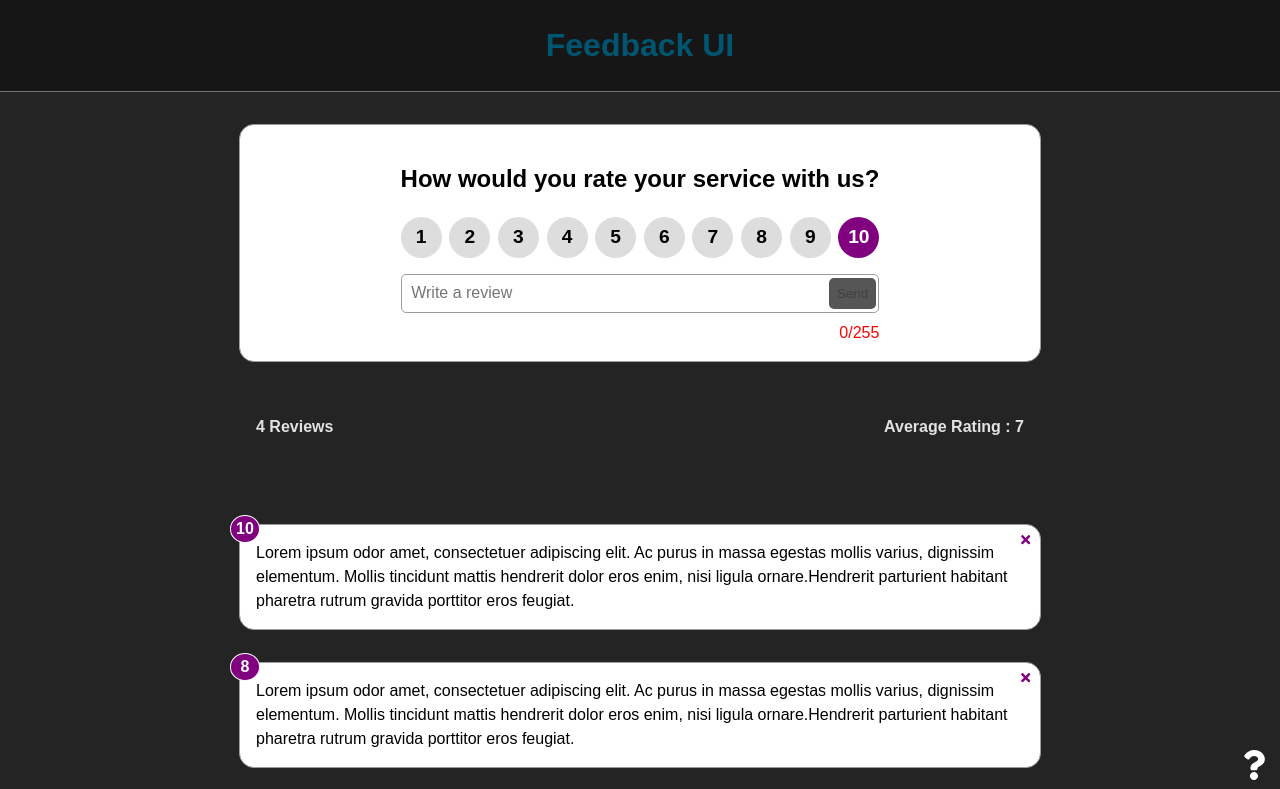
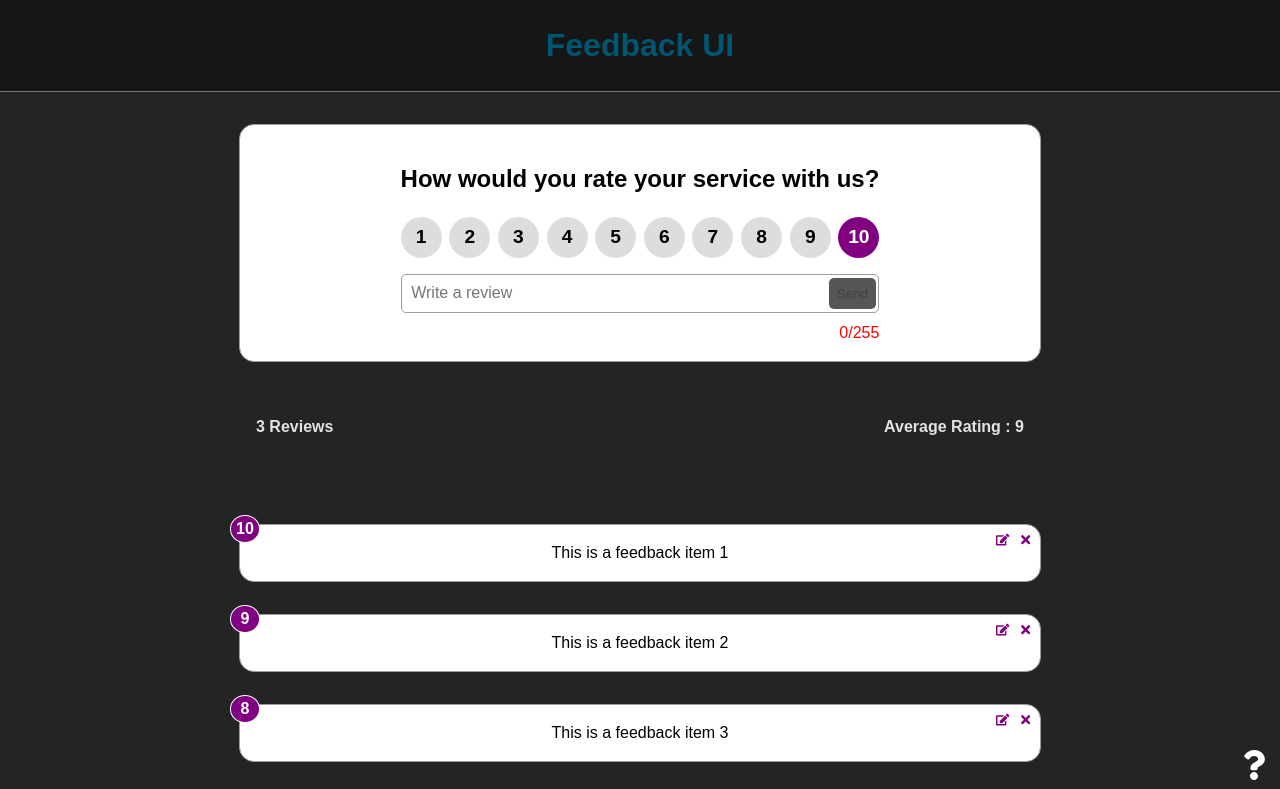
Before and after one commit to yusufalperendumlu/feedback-app, a React (Create React App) app: page / in a window 1280 px wide. Shown: the top 789 px of the page. Built offline with nearby package versions, Linux system fonts and the light colour scheme.

Commit message:
feat: useContext used

```diff
--- a/src/App.js
+++ b/src/App.js
@@ -1,5 +1,3 @@
-import { v4 as uuidv4 } from "uuid";
-import { useState } from "react";
 import {
   BrowserRouter as Router,
   Route,
@@ -9,7 +7,9 @@ import {
 
 import AboutPage from "./pages/AboutPage";
 
-import IFeedbackData from "./data/IFeedbackData";
+import { FeedbackProvider } from "./context/FeedbackContext";
+
+// import IFeedbackData from "./data/IFeedbackData";
 
 import Card from "./components/shared/Card";
 
@@ -21,19 +21,10 @@ import FeedbackForm from "./components/FeedbackForm";
 import Post from "./components/Post";
 
 function App() {
-  const [feedback, setFeedback] = useState(IFeedbackData);
-
-  const addFeedback = (newFeedback) => {
-    newFeedback.id = uuidv4();
-    setFeedback([newFeedback, ...feedback]);
-  };
-
-  const deleteFeedback = (id) => {
-    const newFeedback = feedback.filter((feedback) => feedback.id !== id);
-    setFeedback(newFeedback);
-  };
+  // const [feedback, setFeedback] = useState(IFeedbackData);
 
   return (
+    <FeedbackProvider>
       <Router>
         <Header />
 
@@ -44,18 +35,16 @@ function App() {
               path="/"
               element={
                 <>
-                <FeedbackForm handleAdd={addFeedback} />
-                <FeedbackStats feedback={feedback} />
-                <FeedbackList
-                  feedback={feedback}
-                  handleDelete={deleteFeedback}
-                />
+                  <FeedbackForm />
+                  <FeedbackStats />
+                  <FeedbackList />
                 </>
               }
             ></Route>
 
             <Route path="/about" element={<AboutPage />} />
             <Route path="/post/*" element={<Post />} />
+            <Route path="/*" element={<p>Not found</p>} />
           </Routes>
 
           <Card>
@@ -70,6 +59,7 @@ function App() {
           <AboutIconLink />
         </div>
       </Router>
+    </FeedbackProvider>
   );
 }
 
--- a/src/components/FeedbackForm.jsx
+++ b/src/components/FeedbackForm.jsx
@@ -1,19 +1,37 @@
-import { useState } from "react";
+import { useState, useContext, useEffect } from "react";
 import Card from "./shared/Card";
 import Button from "./shared/Button";
 import RantingSelect from "./RatingSelect";
+import FeedbackContext from "../context/FeedbackContext";
 
-const FeedbackForm = ({ handleAdd }) => {
+const FeedbackForm = () => {
   const [text, setText] = useState("");
   const [rating, setRating] = useState(10);
   const [btnDisabled, setbtnDisabled] = useState(true);
   const [message, setMessage] = useState("0");
 
+  const { addFeedback, feedbackEdit } = useContext(FeedbackContext);
+
+  const clearInputs = () => {
+    setText("");
+    setRating(10);
+    setbtnDisabled(true);
+    setMessage("0");
+  };
+
+  useEffect(() => {
+    if (feedbackEdit.edit === true) {
+      setbtnDisabled(false);
+      setText(feedbackEdit.item.text);
+      setRating(feedbackEdit.item.rating);
+    }
+  }, [feedbackEdit]);
+
   const handleTextChange = (e) => {
     if (text === "") {
       setbtnDisabled(true);
       setMessage(e.target.value.length);
-    } else if (text !== "" && text.trim().length <= 10) {
+    } else if (text && text.trim().length <= 10) {
       setbtnDisabled(true);
       setMessage(e.target.value.length);
     } else {
@@ -26,15 +44,16 @@ const FeedbackForm = ({ handleAdd }) => {
 
   const handleSubmit = (e) => {
     e.preventDefault();
-    if (text.trim().length > 10) {
+    if (text.length > 10) {
       const newFeedback = {
         text,
         rating,
       };
 
-      handleAdd(newFeedback);
+      addFeedback(newFeedback);
 
       setText("");
+      clearInputs();
     }
   };
 
--- a/src/components/FeedbackItem.jsx
+++ b/src/components/FeedbackItem.jsx
@@ -1,22 +1,30 @@
-import { FaTimes } from "react-icons/fa";
-import { useEffect, useState } from "react";
+import { FaEdit, FaTimes } from "react-icons/fa";
+import { useContext } from "react";
 import PropTypes from "prop-types";
 import Card from "./shared/Card";
+import FeedbackContext from "../context/FeedbackContext";
 
-function FeedbackItem({ item, handleDelete }) {
-  const [rating, setRating] = useState();
-  const [text, setText] = useState();
+function FeedbackItem({ item }) {
+  const { deleteFeedback, editFeedback } = useContext(FeedbackContext);
 
   return (
     <Card>
       <div className="num-display">{item.rating}</div>
       <button
         onClick={() => {
-          handleDelete(item.id);
+          deleteFeedback(item.id);
         }}
         className="close"
       >
         <FaTimes style={{ color: "purple", cursor: "pointer" }} />
+      </button>
+      <button
+        className="edit"
+        onClick={() => {
+          editFeedback(item.text);
+        }}
+      >
+        <FaEdit style={{ color: "purple" }} />
       </button>
       <div className="text-display">{item.text}</div>
       {/* <button onClick={handleClick}>Click</button> */}
--- a/src/components/FeedbackList.jsx
+++ b/src/components/FeedbackList.jsx
@@ -1,41 +1,24 @@
-import PropTypes from 'prop-types'
-import FeedbackItem from './FeedbackItem'
-import { useAutoAnimate } from '@formkit/auto-animate/react'
+//import PropTypes from "prop-types"; // obj
+import { useContext } from "react";
+import FeedbackItem from "./FeedbackItem";
+import { useAutoAnimate } from "@formkit/auto-animate/react";
+import FeedbackContext from "../context/FeedbackContext";
 
+function FeedbackList() {
+  const { feedback } = useContext(FeedbackContext);
 
-function FeedbackList ( {feedback, handleDelete} ) {
+  const [animationParent] = useAutoAnimate();
 
-    const [animationParent] = useAutoAnimate()
-
-    if (!feedback || feedback.length === 0 )
-    {
-        return (
-            <div>
-                No feedback to show
-            </div>
-        )
+  if (!feedback || feedback.length === 0) {
+    return <div>No feedback to show</div>;
   }
   return (
     <div className="comment" ref={animationParent}>
       {feedback.map((item) => (
-                <FeedbackItem
-                key={item.id}
-                item={item}
-                handleDelete={handleDelete}/>
+        <FeedbackItem key={item.id} item={item} />
       ))}
     </div>
-    )
+  );
 }
 
-FeedbackList.propTypes = {
-    feedback: PropTypes.arrayOf(
-        PropTypes.shape({
-            id: PropTypes.number.isRequired,
-            text: PropTypes.string.isRequired,
-            rating: PropTypes.number.isRequired,
-        })
-    )
-}
-
-
-export default FeedbackList
+export default FeedbackList;
--- a/src/components/FeedbackStats.jsx
+++ b/src/components/FeedbackStats.jsx
@@ -1,6 +1,9 @@
-import PropsTypes from "prop-types";
+import { useContext } from "react";
+import FeedbackContext from "../context/FeedbackContext";
 
-const FeedbackStats = ({ feedback }) => {
+const FeedbackStats = () => {
+  const { feedback } = useContext(FeedbackContext);
+
   let average =
     feedback.reduce((acc, cur) => {
       return acc + cur.rating;
@@ -16,8 +19,8 @@ const FeedbackStats = ({ feedback }) => {
   );
 };
 
-FeedbackStats.propTypes = {
-  feedback: PropsTypes.array.isRequired,
-};
+// FeedbackStats.propTypes = {
+//   feedback: PropsTypes.array.isRequired,
+// };
 
 export default FeedbackStats;
--- /dev/null
+++ b/src/context/FeedbackContext.js
@@ -0,0 +1,65 @@
+import { v4 as uuidv4 } from "uuid";
+import { createContext, useState } from "react";
+
+const FeedbackContext = createContext();
+
+export const FeedbackProvider = ({ children }) => {
+  const [feedback, setFeedback] = useState([
+    {
+      id: 1,
+      text: "This is a feedback item 1",
+      rating: 10,
+    },
+    {
+      id: 2,
+      text: "This is a feedback item 2",
+      rating: 9,
+    },
+    {
+      id: 3,
+      text: "This is a feedback item 3",
+      rating: 8,
+    },
+  ]);
+
+  const [feedbackEdit, setFeedbackEdit] = useState({
+    item: {},
+    edit: false,
+  });
+
+  //Add feedback
+  const addFeedback = (newFeedback) => {
+    newFeedback.id = uuidv4();
+    setFeedback([newFeedback, ...feedback]);
+  };
+
+  //Delete feedback
+  const deleteFeedback = (id) => {
+    const newFeedback = feedback.filter((feedback) => feedback.id !== id);
+    setFeedback(newFeedback);
+  };
+
+  // Set item to be updated
+  const editFeedback = (item) => {
+    setFeedbackEdit({
+      item,
+      edit: true,
+    });
+  };
+
+  return (
+    <FeedbackContext.Provider
+      value={{
+        feedback,
+        addFeedback,
+        deleteFeedback,
+        editFeedback,
+        feedbackEdit,
+      }}
+    >
+      {children}
+    </FeedbackContext.Provider>
+  );
+};
+
+export default FeedbackContext;
--- a/src/index.css
+++ b/src/index.css
@@ -92,6 +92,19 @@ header {
   cursor: pointer;
 }
 .comment .card .close:focus {
+  outline: none;
+}
+.comment .card .edit {
+  background: none;
+  border: none;
+  position: absolute;
+  top: 0;
+  right: 0;
+  padding: 0.5rem;
+  margin-right: 1.4rem;
+  cursor: pointer;
+}
+.comment .card .edit:focus {
   outline: none;
 }
 .comment .card .char-info {
--- a/src/index.scss
+++ b/src/index.scss
@@ -102,6 +102,23 @@ header
         top: 0;
         right: 0;
         padding: 0.5rem;
+        cursor: pointer;
+
+        &:focus
+        {
+            outline: none;
+        }
+    }
+
+    .edit
+    {
+        background: none;
+        border: none;
+        position: absolute;
+        top: 0;
+        right: 0;
+        padding: 0.5rem;
+        margin-right: 1.4rem;
         cursor: pointer;
 
         &:focus
```
Also changed, not shown: 1 other file (tests, documents, lock files or other folders). Lines whose indentation alone changed are shown as unchanged.
